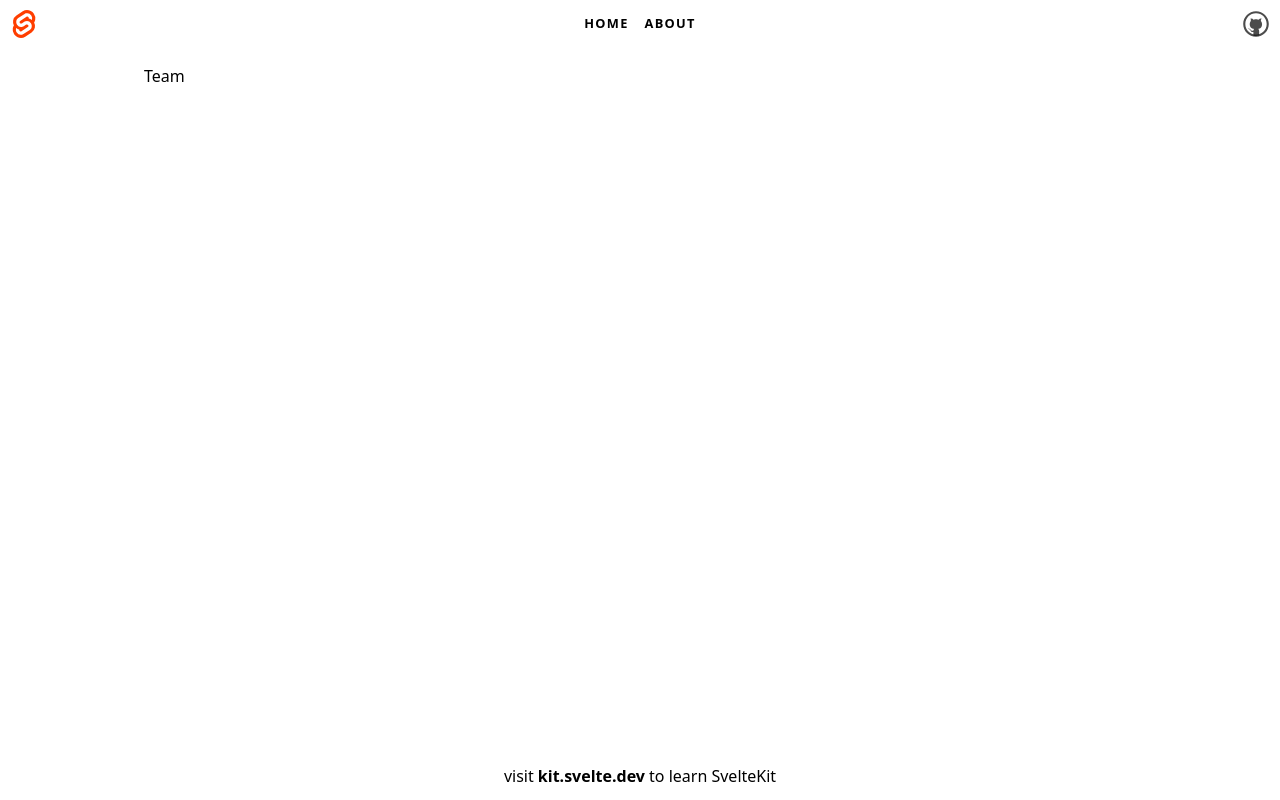
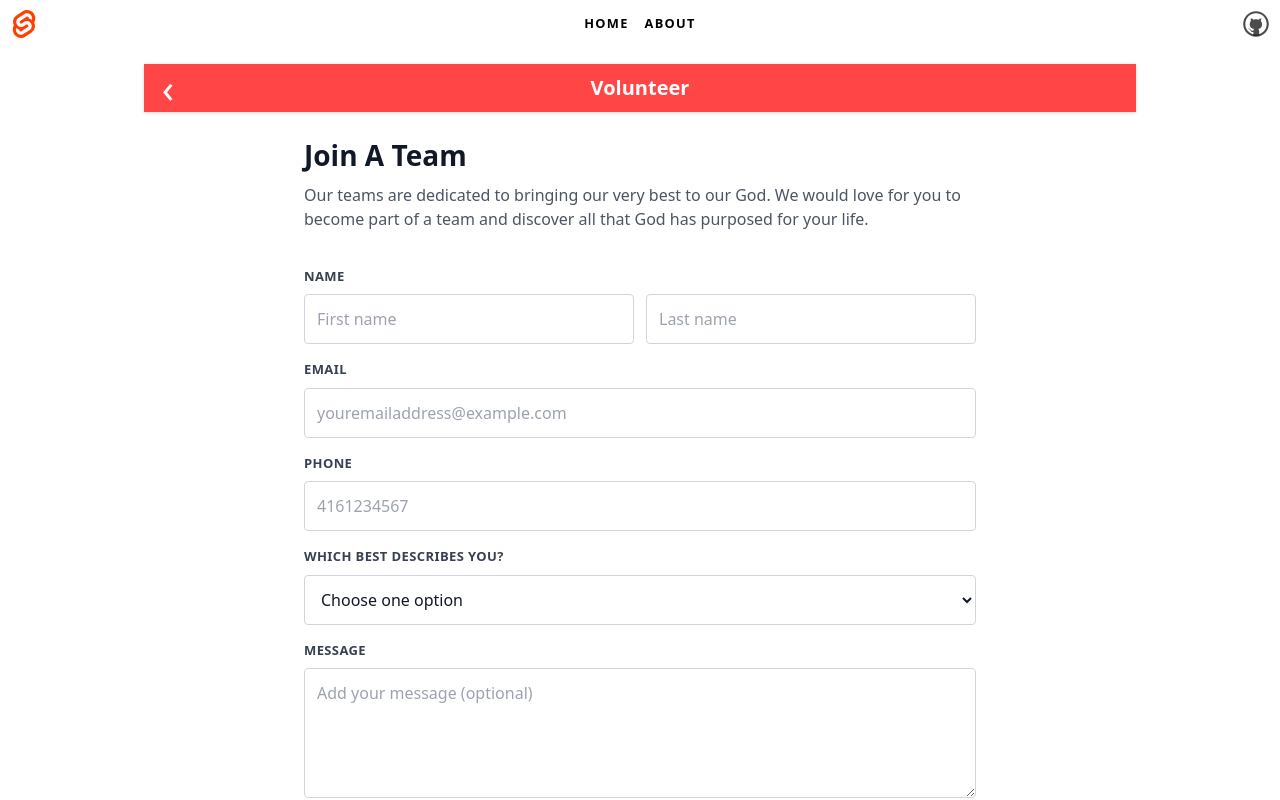
Before and after one commit to davyuu/mycit-svelte, a SvelteKit app: page /volunteer in a window 1280 px wide. Shown: the top 800 px of the page. Built offline with nearby package versions, Linux system fonts and the light colour scheme.

Commit message:
Implement team signup page

```diff
--- a/src/routes/volunteer/+page.svelte
+++ b/src/routes/volunteer/+page.svelte
@@ -1 +1,9 @@
-<h1>Team</h1>
+<script lang="ts">
+	import FormShell from '$lib/components/FormShell.svelte'
+	import SignupForm from '$lib/components/forms/SignupForm.svelte'
+	import { strings, themes, volunteerOptions } from '$lib/data/content'
+</script>
+
+<FormShell header={strings.volunteerHeader} title={strings.volunteerTitle} description={strings.volunteerDescription} color={themes.volunteer}>
+	<SignupForm type="volunteer" color={themes.volunteer} options={volunteerOptions} submitLabel="Join A Team" />
+</FormShell>
```
